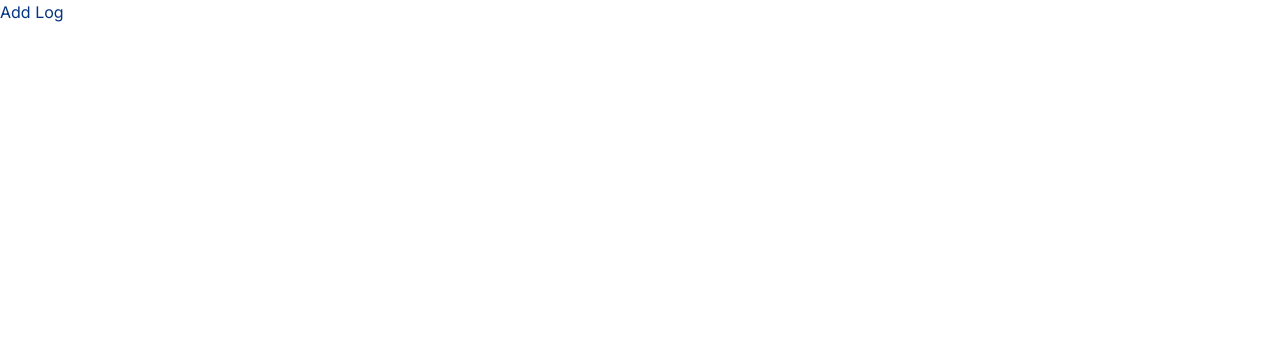
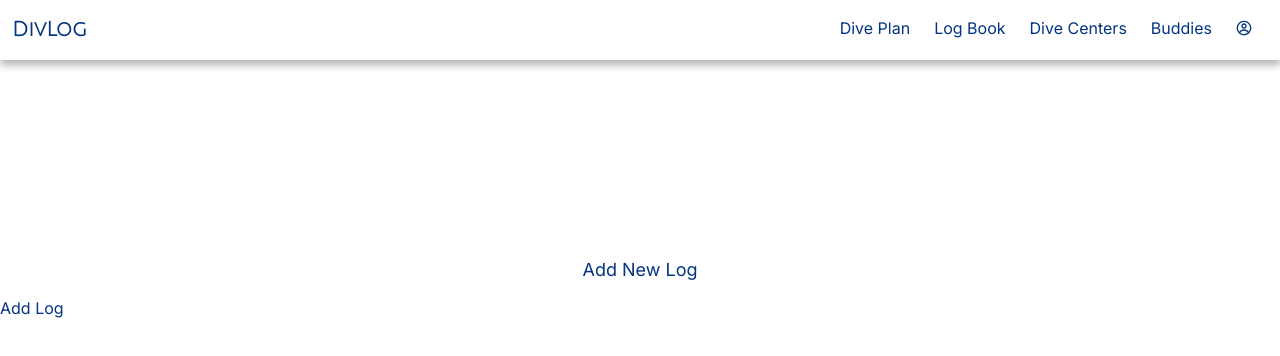
Before and after one commit to Aska62/divlog_app, a Next.js app in the folder frontend/: page /logBook/add in a window 1280 px wide. Shown: the top 356 px of the page. Built offline with nearby package versions, Linux system fonts and the light colour scheme.

Commit message:
added layout.tsx to logBook pages

```diff
--- a/frontend/app/logBook/add/page.tsx
+++ b/frontend/app/logBook/add/page.tsx
@@ -1,7 +1,12 @@
+import Heading from "@/components/Heading";
+
 const AddLog = () => {
-  return ( <>
-    Add Log
-  </> );
+  return (
+    <>
+      <Heading pageTitle="Add New Log" />
+      Add Log
+    </>
+  );
 }
 
 export default AddLog;
--- /dev/null
+++ b/frontend/app/logBook/layout.tsx
@@ -0,0 +1,14 @@
+import Header from "@/components/Header";
+
+const LogBookLayout: React.FC<{children: React.ReactNode}> = ({ children }) => {
+  return (
+    <>
+      <Header />
+      <main className="mt-20 md:mt-52 lg:mt-64">
+        {children}
+      </main>
+    </>
+  );
+}
+
+export default LogBookLayout;
--- a/frontend/app/logBook/page.tsx
+++ b/frontend/app/logBook/page.tsx
@@ -1,4 +1,3 @@
-import Header from "@/components/Header";
 import Heading from "@/components/Heading";
 import LogSearchForm from "@/components/log/LogSearchForm";
 import LogCard from "@/components/log/LogCard";
@@ -7,8 +6,6 @@ import AddNewLogBtn from "@/components/log/AddNewLogBtn";
 const LogBokPage = () => {
   return (
     <>
-      <Header />
-      <main className="mt-20">
       <Heading pageTitle="Log Book" />
       <div className="w-10/12 max-w-xl mx-auto text-right">
         <AddNewLogBtn />
@@ -23,7 +20,6 @@ const LogBokPage = () => {
           last card
         </div>
       </div>
-      </main>
     </>
   );
 }
```
Lines whose indentation alone changed are shown as unchanged.
